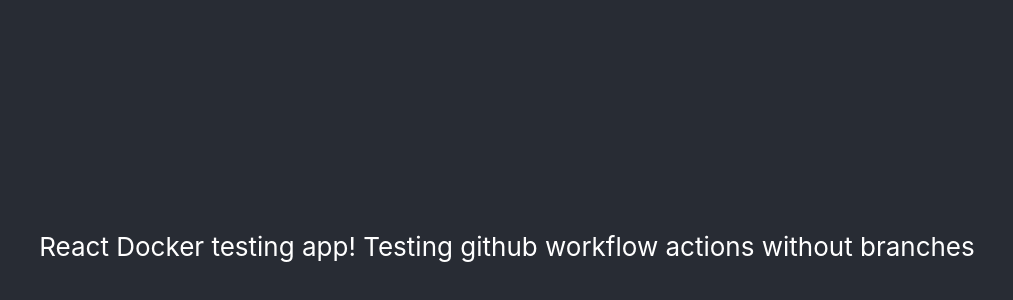
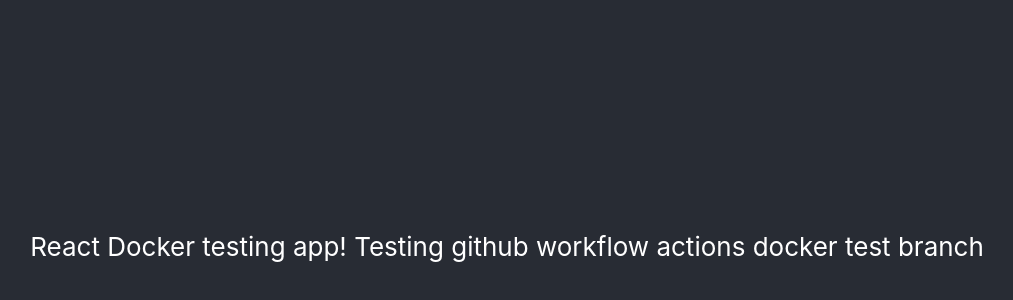
Before and after one commit to shivang10/react-docker-app, a React (Create React App) app: page / in a window 1280 px wide. Shown: the part 154-454 px from the top of the page, without its empty margins (133-1146 px from the left). Built offline with nearby package versions, Linux system fonts and the light colour scheme.

Commit message:
🔧 updates github workflow actions

```diff
--- a/src/App.js
+++ b/src/App.js
@@ -6,7 +6,7 @@ function App() {
             <header className="App-header">
                 React Docker testing app!
                 Testing github workflow actions
-                without branches
+                docker test branch
             </header>
         </div>
     );
```
